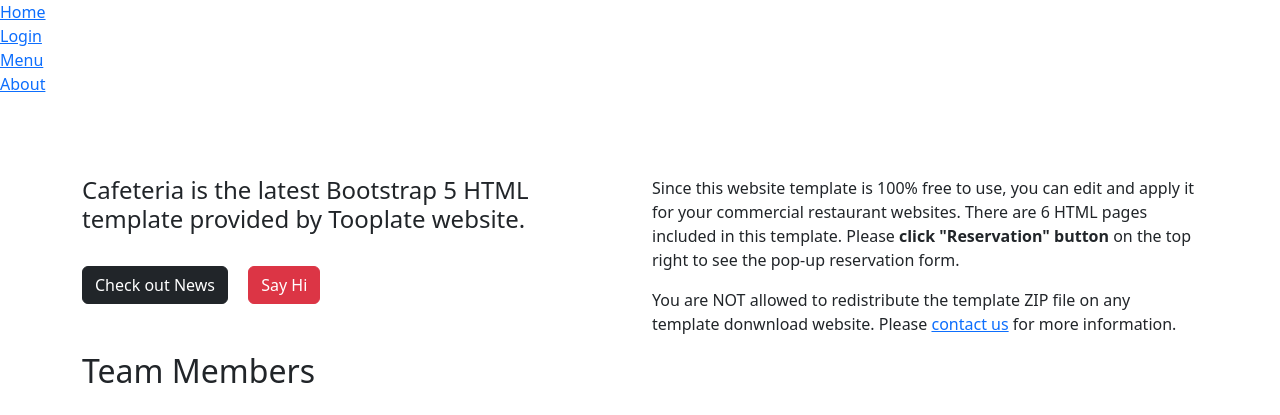
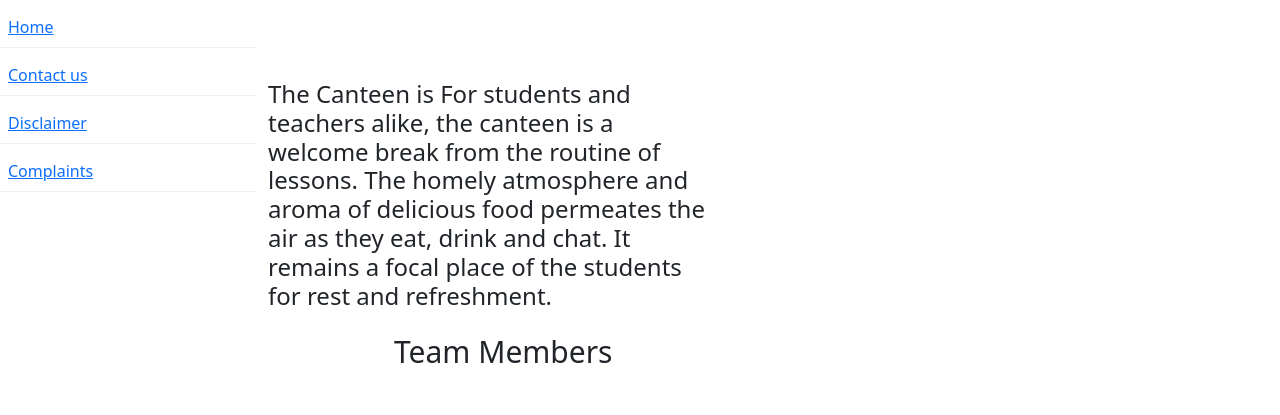
Before and after one commit to rutuja02kokate/agneya, a Django app: template CanteenManagement/myapp/templates/about.html in a window 1280 px wide. Shown: the top 415 px of the page. Run offline with Django 4.2, Linux system fonts and the light colour scheme; the template is opened without the code that fills it, so the values that code supplies are empty; some libraries are stand-ins or nearby versions.

Commit message:
Modifide files

```diff
--- a/CanteenManagement/CanteenManagement/settings.py
+++ b/CanteenManagement/CanteenManagement/settings.py
@@ -37,6 +37,7 @@
     'django.contrib.sessions',
     'django.contrib.messages',
     'django.contrib.staticfiles',
+    # app_1
     'myapp.apps.MyappConfig'
 ]
 
--- a/CanteenManagement/CanteenManagement/views.py
+++ b/CanteenManagement/CanteenManagement/views.py
@@ -3,7 +3,7 @@
 
 
 def index(request):
-    return HttpResponse("HEllo Rushnak")
+    return HttpResponse("Welcome to canteen ORTAD")
 
 def home(request):
     return HttpResponse("This is Home Page ")
--- a/CanteenManagement/myapp/templates/about.html
+++ b/CanteenManagement/myapp/templates/about.html
@@ -1,13 +1,16 @@
+{% load static %}
 <!doctype html>
 <html lang="en">
     <head>
+        <link href="{% static 'home.css' %}" rel="stylesheet">
+
         <meta charset="utf-8">
         <meta name="viewport" content="width=device-width, initial-scale=1">
 
         <meta name="description" content="">
         <meta name="author" content="">
 
-        <title>CAFETERIA</title>
+        <title>About page</title>
 
         <!-- CSS FILES -->
         <link rel="preconnect" href="https://fonts.googleapis.com">
@@ -26,9 +29,15 @@
         <div style="overflow:auto">
             <div class="menu">
               <div class="menuitem"><a href='http://127.0.0.1:8000/myapp/home/' >Home</a></div>
-              <div class="menuitem"><a href='http://127.0.0.1:8000/myapp/login/' >Login</a></div>
-              <div class="menuitem"><a href='http://127.0.0.1:8000/myapp/menu/' >Menu</a></div>
-              <div class="menuitem"><a href='http://127.0.0.1:8000/myapp/about/' >About</a></div>
+
+              <div class="menuitem"><a href='http://127.0.0.1:8000/myapp/contact/' >Contact us</a></div>
+              <div class="menuitem"><a href='http://127.0.0.1:8000/myapp/disclaimer/' >Disclaimer</a></div>
+              <div class="menuitem"><a href='http://127.0.0.1:8000/myapp/complaints/' >Complaints</a></div>
+
+
+
+
+
             </div>
 
         <main>
@@ -40,7 +49,7 @@
                         <div class="col-lg-10 col-12 mx-auto">
                             <h1 class="text-white">CANTEEN ORTAD</h1>
 
-                            <strong class="text-white">this is how our cafe evolved in new digital era</strong>
+                            <strong class="text-white">ORTAD is the "One Realistic Team with Abounding Dreams"</strong>
                         </div>
 
                     </div>
@@ -54,18 +63,14 @@
                     <div class="row">
 
                         <div class="col-lg-6 col-12 mb-2">
-                            <h4 class="mb-3">Cafeteria is the latest Bootstrap 5 HTML template provided by Tooplate website.</h4>
+                            <h4 class="mb-3">The Canteen is  For students and teachers alike, the canteen is a welcome break
+                                from the routine of lessons. The homely atmosphere and aroma of delicious food permeates the air as they eat, drink and chat.
+                                 It remains a focal place of the students for rest and refreshment.</h4>
 
-                            <a href="news.html" class="custom-btn btn btn-dark mt-3">Check out News</a>
 
-                            <a href="contact.html" class="custom-btn btn btn-danger mt-3 ms-3">Say Hi</a>
                         </div>
 
-                        <div class="col-lg-6 col-12">
 
-                        	<p>Since this website template is 100% free to use, you can edit and apply it for your commercial restaurant websites. There are 6 HTML pages included in this template. Please <strong>click "Reservation" button</strong> on the top right to see the pop-up reservation form.</p>
-
-                            <p>You are NOT allowed to redistribute the template ZIP file on any template donwnload website. Please <a href="https://www.tooplate.com/contact" target="_blank">contact us</a> for more information.</p>
 
                         </div>
 
@@ -78,7 +83,10 @@
                     <div class="row">
 
                         <div class="col-12">
-                            <h2 class="mb-5">Team Members</h2>
+                            <h2 class="mb-5" style="font-size:30px">&nbsp;&nbsp;&nbsp;&nbsp;&nbsp;&nbsp;&nbsp;&nbsp;&nbsp;&nbsp;&nbsp;
+                                &nbsp;&nbsp;&nbsp;&nbsp;&nbsp;&nbsp;
+                                &nbsp;&nbsp;&nbsp;&nbsp;&nbsp;&nbsp;&nbsp;&nbsp;&nbsp;&nbsp;&nbsp;&nbsp;&nbsp;&nbsp;&nbsp;&nbsp;&nbsp;
+                                &nbsp;&nbsp;&nbsp;Team Members</h2>
                         </div>
 
                         <div class="col-lg-4 col-12">
@@ -86,9 +94,12 @@
                                 <img src="images/team/matthew-hamilton-tNCH0sKSZbA-unsplash.jpg" class="img-fluid team-image" alt="">
 
                                 <div class="team-info">
-                                    <h4 class="mt-3 mb-0">Rutuja</h4>
 
-                                    <p>CEO &amp; Founder</p>
+
+                                    <p>&nbsp;&nbsp;&nbsp;&nbsp;&nbsp;&nbsp;&nbsp;&nbsp;&nbsp;&nbsp;&nbsp;&nbsp;&nbsp;&nbsp;&nbsp;&nbsp;&nbsp;
+                                        &nbsp;&nbsp;&nbsp;&nbsp;&nbsp;&nbsp;&nbsp;&nbsp;&nbsp;&nbsp;&nbsp;&nbsp;&nbsp;&nbsp;&nbsp;&nbsp;&nbsp;
+                                        &nbsp;&nbsp;&nbsp;&nbsp;&nbsp;&nbsp;&nbsp;&nbsp;&nbsp;&nbsp;&nbsp;&nbsp; &nbsp;&nbsp;&nbsp;&nbsp;&nbsp;
+                                        &nbsp;&nbsp;&nbsp;&nbsp;&nbsp;&nbsp;&nbsp;&nbsp;&nbsp;&nbsp;&nbsp;&nbsp;&nbsp;&nbsp;&nbsp;&nbsp;&nbsp;&nbsp;&nbsp;&nbsp; CEO &amp; Founder</p>
                                 </div>
                             </div>
                         </div>
@@ -97,9 +108,11 @@
                             <div class="team-thumb">
                                 <img src="images/team/nicolas-horn-MTZTGvDsHFY-unsplash.jpg" class="img-fluid team-image" alt="">
 
-                                <h4 class="mt-3 mb-0">Rushank</h4>
 
-                                <p>Restaurant Manager</p>
+                                <p>&nbsp;&nbsp;&nbsp;&nbsp;&nbsp;&nbsp;&nbsp;&nbsp;&nbsp;&nbsp;&nbsp;&nbsp;&nbsp;&nbsp;&nbsp;&nbsp;&nbsp;
+                                    &nbsp;&nbsp;&nbsp;&nbsp;&nbsp;&nbsp;&nbsp;&nbsp;&nbsp;&nbsp;&nbsp;&nbsp;&nbsp;&nbsp;&nbsp;&nbsp;&nbsp;
+                                    &nbsp;&nbsp;&nbsp;&nbsp;&nbsp;&nbsp;&nbsp;&nbsp;&nbsp;&nbsp;&nbsp;&nbsp; &nbsp;&nbsp;&nbsp;&nbsp;&nbsp;
+                                    &nbsp;&nbsp;&nbsp;&nbsp;&nbsp;&nbsp;&nbsp;&nbsp;&nbsp;&nbsp;&nbsp;&nbsp;&nbsp;&nbsp;&nbsp;&nbsp;&nbsp;&nbsp;&nbsp;&nbsp; Restaurant Manager</p>
                             </div>
                         </div>
 
@@ -107,9 +120,12 @@
                             <div class="team-thumb">
                                 <img src="images/team/rc-cf-FMh5o5m5N9E-unsplash.jpg" class="img-fluid team-image" alt="">
 
-                                <h4 class="mt-3 mb-0">Jagtap</h4>
 
-                                <p>Senior Chef</p>
+
+                                <p>&nbsp;&nbsp;&nbsp;&nbsp;&nbsp;&nbsp;&nbsp;&nbsp;&nbsp;&nbsp;&nbsp;&nbsp;&nbsp;&nbsp;&nbsp;&nbsp;&nbsp;
+                                    &nbsp;&nbsp;&nbsp;&nbsp;&nbsp;&nbsp;&nbsp;&nbsp;&nbsp;&nbsp;&nbsp;&nbsp;&nbsp;&nbsp;&nbsp;&nbsp;&nbsp;
+                                    &nbsp;&nbsp;&nbsp;&nbsp;&nbsp;&nbsp;&nbsp;&nbsp;&nbsp;&nbsp;&nbsp;&nbsp; &nbsp;&nbsp;&nbsp;&nbsp;&nbsp;
+                                    &nbsp;&nbsp;&nbsp;&nbsp;&nbsp;&nbsp;&nbsp;&nbsp;&nbsp;&nbsp;&nbsp;&nbsp;&nbsp;&nbsp;&nbsp;&nbsp;&nbsp;&nbsp;&nbsp;&nbsp; Senior Chef</p>
                             </div>
                         </div>
 
@@ -127,12 +143,21 @@
 
                         <div class="col-lg-6 col-12 d-flex align-items-center mt-5 mt-lg-0 mx-auto">
                             <div class="subscribe-form-wrap">
-                                <h4 class="mb-0">Our Newsletter</h4>
+                                <h4 class="mb-0">&nbsp;&nbsp;&nbsp;&nbsp;&nbsp;&nbsp;&nbsp;&nbsp;&nbsp;&nbsp;&nbsp;&nbsp;&nbsp;&nbsp;&nbsp;&nbsp;&nbsp;
+                                    &nbsp;&nbsp;&nbsp;&nbsp;&nbsp;&nbsp;&nbsp;&nbsp;&nbsp;&nbsp;&nbsp;&nbsp;&nbsp;&nbsp;&nbsp;&nbsp;&nbsp;
+                                    &nbsp;&nbsp;&nbsp;&nbsp;&nbsp;&nbsp;&nbsp;&nbsp;&nbsp;&nbsp;&nbsp;&nbsp; &nbsp;&nbsp;&nbsp;&nbsp;&nbsp;
+                                    &nbsp;&nbsp;&nbsp;&nbsp;&nbsp;&nbsp;&nbsp;&nbsp;&nbsp;&nbsp;&nbsp;&nbsp;&nbsp;&nbsp;&nbsp;&nbsp;&nbsp;&nbsp;&nbsp;&nbsp; Our Newsletter</h4>
 
-                                <p>The food news every day</p>
+                                <p>&nbsp;&nbsp;&nbsp;&nbsp;&nbsp;&nbsp;&nbsp;&nbsp;&nbsp;&nbsp;&nbsp;&nbsp;&nbsp;&nbsp;&nbsp;&nbsp;&nbsp;
+                                    &nbsp;&nbsp;&nbsp;&nbsp;&nbsp;&nbsp;&nbsp;&nbsp;&nbsp;&nbsp;&nbsp;&nbsp;&nbsp;&nbsp;&nbsp;&nbsp;&nbsp;
+                                    &nbsp;&nbsp;&nbsp;&nbsp;&nbsp;&nbsp;&nbsp;&nbsp;&nbsp;&nbsp;&nbsp;&nbsp; &nbsp;&nbsp;&nbsp;&nbsp;&nbsp;
+                                    &nbsp;&nbsp;&nbsp;&nbsp;&nbsp;&nbsp;&nbsp;&nbsp;&nbsp;&nbsp;&nbsp;&nbsp;&nbsp;&nbsp;&nbsp;&nbsp;&nbsp;&nbsp;&nbsp;&nbsp; The food news every day</p>
 
                                 <form class="custom-form subscribe-form mt-4" role="form">
-                                    <input type="email" name="subscribe-email" id="subscribe-email" pattern="[^ @]*@[^ @]*" class="form-control" placeholder="Your email address" required="">
+                                    &nbsp;&nbsp;&nbsp;&nbsp;&nbsp;&nbsp;&nbsp;&nbsp;&nbsp;&nbsp;&nbsp;&nbsp;&nbsp;&nbsp;&nbsp;&nbsp;&nbsp;
+                                        &nbsp;&nbsp;&nbsp;&nbsp;&nbsp;&nbsp;&nbsp;&nbsp;&nbsp;&nbsp;&nbsp;&nbsp;&nbsp;&nbsp;&nbsp;&nbsp;&nbsp;
+                                        &nbsp;&nbsp;&nbsp;&nbsp;&nbsp;&nbsp;&nbsp;&nbsp;&nbsp;&nbsp;&nbsp;&nbsp; &nbsp;&nbsp;&nbsp;&nbsp;&nbsp;
+                                        &nbsp;&nbsp;&nbsp;&nbsp;&nbsp;&nbsp;&nbsp;&nbsp;&nbsp;&nbsp;&nbsp;&nbsp;&nbsp;&nbsp;&nbsp;&nbsp;&nbsp;&nbsp;&nbsp;&nbsp;<input type="email" name="subscribe-email" id="subscribe-email" pattern="[^ @]*@[^ @]*" class="form-control" placeholder="Your email address" required="">
 
                                     <button type="submit" class="form-control mb-3" id="subscribe">Subscribe</button>
 
@@ -155,132 +180,12 @@
                 <div class="row">
 
                     <div class="col-12">
-                        <h4 class="text-white mb-4 me-5">CANTEEN ORTAD</h4>
+                        <h4 class="text-white mb-4 me-5">&nbsp;&nbsp;&nbsp;&nbsp;&nbsp;&nbsp;&nbsp;&nbsp;&nbsp;&nbsp;&nbsp;&nbsp;&nbsp;&nbsp;&nbsp;&nbsp;&nbsp;
+                            &nbsp;&nbsp;&nbsp;&nbsp;&nbsp;&nbsp;&nbsp;&nbsp;&nbsp;&nbsp;&nbsp;&nbsp;&nbsp;&nbsp;&nbsp;&nbsp;&nbsp;
+                            &nbsp;&nbsp;&nbsp;&nbsp;&nbsp;&nbsp;&nbsp;&nbsp;&nbsp;&nbsp;&nbsp;&nbsp; &nbsp;&nbsp;&nbsp;&nbsp;&nbsp;
+                            &nbsp;&nbsp;&nbsp;&nbsp;&nbsp;&nbsp;&nbsp;&nbsp;&nbsp;&nbsp;&nbsp;&nbsp;&nbsp;&nbsp;&nbsp;&nbsp;&nbsp;&nbsp;&nbsp;&nbsp; CANTEEN ORTAD</h4>
                     </div>
 
-                    <div class="col-lg-4 col-md-7 col-xs-12 tooplate-mt30">
-                        <h6 class="text-white mb-lg-4 mb-3">Location</h6>
-
-                        <p>121 Einstein Loop N, Bronx, NY 10475, United States</p>
-
-                        <a href="https://goo.gl/maps/wZVGLA7q64uC1s886" class="custom-btn btn btn-dark mt-2">Directions</a>
-                    </div>
-
-                    <div class="col-lg-4 col-md-5 col-xs-12 tooplate-mt30">
-                        <h6 class="text-white mb-lg-4 mb-3">Opening Hours</h6>
-
-                        <p class="mb-2">Monday - Friday</p>
-
-                        <p>10:00 AM - 08:00 PM</p>
-
-                        <p>Tel: <a href="tel: 010-02-0340" class="tel-link">010-02-0340</a></p>
-                    </div>
-
-                    <div class="col-lg-4 col-md-6 col-xs-12 tooplate-mt30">
-                        <h6 class="text-white mb-lg-4 mb-3">Social</h6>
-
-                        <ul class="social-icon">
-                            <li><a href="#" class="social-icon-link bi-facebook"></a></li>
-
-                            <li><a href="#" class="social-icon-link bi-instagram"></a></li>
-
-                            <<li><a href="https://twitter.com/search?q=tooplate.com&src=typed_query&f=live" target="_blank"
-                            	 class="social-icon-link bi-twitter"></a></li>
-
-                            <li><a href="#" class="social-icon-link bi-youtube"></a></li>
-                        </ul>
-
-                        <p class="copyright-text tooplate-mt60">Copyright © 2022 Team Agenya
-                        <br>Design: <a rel="nofollow" href="https://www.tooplate.com/" target="_blank">Tooplate</a></p>
-
-                    </div>
-
-                </div><!-- row ending -->
-
-             </div><!-- container ending -->
-
-        </footer>
-
-        <!-- Modal -->
-        <div class="modal fade" id="BookingModal" tabindex="-1" aria-labelledby="BookingModal" aria-hidden="true">
-            <div class="modal-dialog modal-dialog-centered modal-xl">
-                <div class="modal-content">
-                    <div class="modal-header">
-                        <h3 class="mb-0">Booking</h3>
-
-                        <button type="button" class="btn-close" data-bs-dismiss="modal" aria-label="Close"></button>
-                    </div>
-
-                    <div class="modal-body d-flex flex-column justify-content-center">
-                        <div class="booking">
-
-                            <form class="booking-form row" role="form" action="#" method="post">
-                                <div class="col-lg-6 col-12">
-                                    <label for="name" class="form-label">Full Name</label>
-
-                                    <input type="text" name="name" id="name" class="form-control" placeholder="Your Name" required>
-                                </div>
-
-                                <div class="col-lg-6 col-12">
-                                    <label for="email" class="form-label">Email Address</label>
-
-                                    <input type="email" name="email" id="email" pattern="[^ @]*@[^ @]*" class="form-control" placeholder="your@email.com" required>
-                                </div>
-
-                                <div class="col-lg-6 col-12">
-                                    <label for="phone" class="form-label">Phone Number</label>
-
-                                    <input type="telephone" name="phone" id="phone" pattern="[0-9]{3}-[0-9]{3}-[0-9]{4}" class="form-control" placeholder="123-456-7890">
-                                </div>
-
-                                <div class="col-lg-6 col-12">
-                                    <label for="people" class="form-label">Number of persons</label>
-
-                                    <input type="text" name="people" id="people" class="form-control" placeholder="12 persons">
-                                </div>
-
-                                <div class="col-lg-6 col-12">
-                                    <label for="date" class="form-label">Date</label>
-
-                                    <input type="date" name="date" id="date" value="" class="form-control">
-                                </div>
-
-                                <div class="col-lg-6 col-12">
-                                    <label for="time" class="form-label">Time</label>
-
-                                    <select class="form-select form-control" name="time" id="time">
-                                      <option value="5" selected>5:00 PM</option>
-                                      <option value="6">6:00 PM</option>
-                                      <option value="7">7:00 PM</option>
-                                      <option value="8">8:00 PM</option>
-                                      <option value="9">9:00 PM</option>
-                                    </select>
-                                </div>
-
-                                <div class="col-12">
-                                    <label for="message" class="form-label">Special Request</label>
-
-                                    <textarea class="form-control" rows="4" id="message" name="message" placeholder=""></textarea>
-                                </div>
-
-                                <div class="col-lg-4 col-12 ms-auto">
-                                    <button type="submit" class="form-control">Submit Request</button>
-                                </div>
-                            </form>
-                        </div>
-                    </div>
-
-                    <div class="modal-footer"></div>
-
-                </div>
-
-            </div>
-        </div>
-
-        <!-- JAVASCRIPT FILES -->
-        <script src="js/jquery.min.js"></script>
-        <script src="js/bootstrap.bundle.min.js"></script>
-        <script src="js/custom.js"></script>
 
     </body>
 </html>
```
Also changed, not shown: CanteenManagement/myapp/templates/home.html (+68 -73 lines), CanteenManagement/myapp/templates/login.html (+5 -4 lines), CanteenManagement/myapp/templates/registration.html (+9 -8 lines), CanteenManagement/myapp/urls.py (+9 -1 lines), CanteenManagement/myapp/views.py (+41 -2 lines), CanteenManagement/db.sqlite3.
